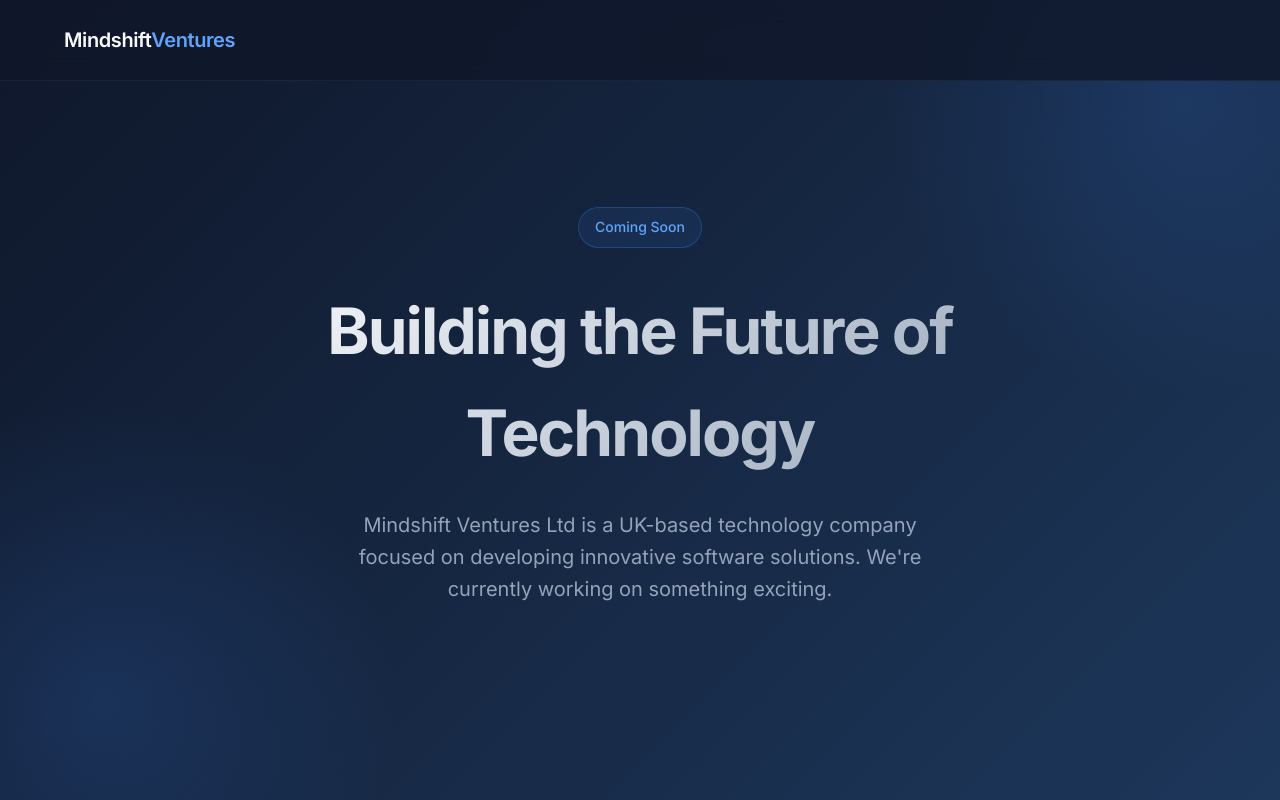
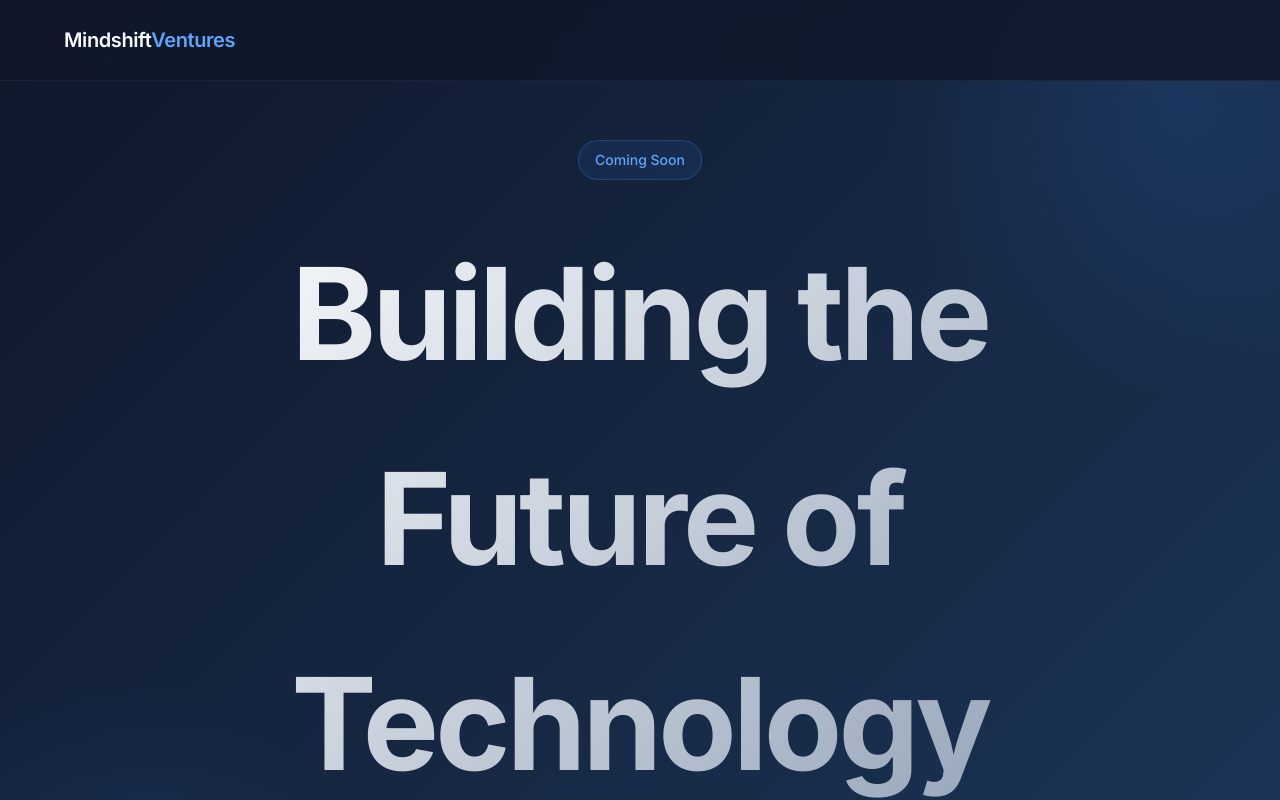
Before and after one commit to Mindshiftventures/Mindshiftventures.uk, a website: page index.html in a window 1280 px wide. Shown: the top 800 px of the page. Drawn offline with Linux system fonts and the light colour scheme.

Commit message:
Double hero heading size
Changed h1 font-size from clamp(2.5rem, 6vw, 4rem) to clamp(5rem, 12vw, 8rem)

```diff
--- a/index.html
+++ b/index.html
@@ -106,7 +106,7 @@
         }
 
         h1 {
-            font-size: clamp(2.5rem, 6vw, 4rem);
+            font-size: clamp(5rem, 12vw, 8rem);
             font-weight: 700;
             letter-spacing: -0.03em;
             margin-bottom: 24px;
```
